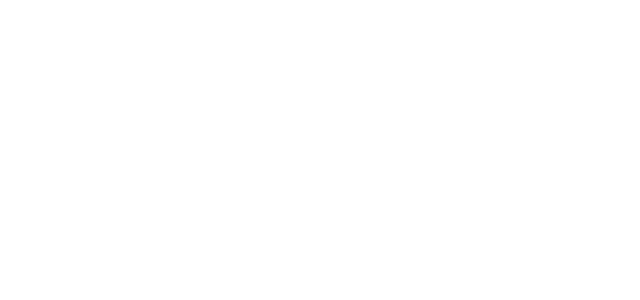
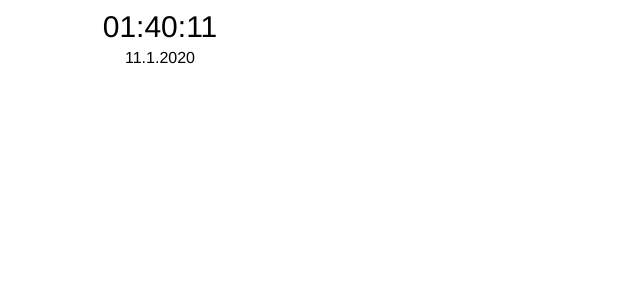
Before and after one commit to lukqw/oefferl, a Vue app: page / in a window 1280 px wide. Shown: the top 300 px of the page, without its empty margins (0-640 px from the left). Built offline with nearby package versions, Linux system fonts and the light colour scheme.

Commit message:
add time, date and weather

```diff
--- a/server.js
+++ b/server.js
@@ -7,6 +7,7 @@
 app.all('*', function (req, res, next) {
     // Set CORS headers: allow all origins, methods, and headers: you may want to lock this down in a production environment
     let originHeader = process.env.ACCESS_HEADER;
+    let appId = process.env.OMW_APP_ID;
     res.header("Access-Control-Allow-Origin", originHeader);
     res.header("Access-Control-Allow-Methods", "GET, PUT, PATCH, POST, DELETE");
     res.header("Access-Control-Allow-Headers", req.header('access-control-request-headers'));
@@ -21,6 +22,9 @@
             return;
         }
         console.log('got request for url: ' +  targetURL + ' ' + count++);
+        if(targetURL.endsWith("appid=")) {
+            targetURL += appId;
+        }
         request({ url: targetURL, method: req.method, json: req.body},
             function (error, response, body) {
                 if (error) {
--- /dev/null
+++ b/src/components/Clock.vue
@@ -0,0 +1,63 @@
+<template>
+  <div class="datetime">
+    <div class="time">
+      {{ time }}
+    </div>
+    <div class="date">
+    {{ date }}
+    </div>
+  </div>
+</template>
+
+<script>
+export default {
+  name: "Clock",
+  data: function() {
+    return {
+      time: "",
+      date: ""
+    }
+  },
+  created() {
+    setInterval(this.getNow, 1000);
+  },
+  methods: {
+    getNow: function() {
+      const today = new Date();
+      const date = today.getDate()+'.'+(today.getMonth()+1)+'.'+today.getFullYear();
+      let time = "";
+      if (today.getHours() < 10) {
+        time += "0";
+      }
+      time += today.getHours() + ":";
+      if (today.getMinutes() < 10) {
+        time += "0";
+      }
+      time += today.getMinutes() + ":";
+      if (today.getSeconds() < 10) {
+        time += "0";
+      }
+      time += today.getSeconds();
+      this.time = time;
+      this.date = date;
+    }
+  }
+}
+</script>
+
+<style scoped>
+  .datetime {
+    margin: 5px;
+    display: flex;
+    flex-direction: column;
+    justify-content: center;
+    align-items: center;
+  }
+  .date {
+    margin: 0 2px 5px 2px;
+  }
+  .time {
+    font-size: 30px;
+    margin: 5px;
+  }
+</style>
--- a/src/components/Oefferl.vue
+++ b/src/components/Oefferl.vue
@@ -1,18 +1,22 @@
 <template>
   <div class="d-flex flex-column">
+    <Clock/>
     <div v-for="line in lines" :key="line.name">
       <list-entry :line="line">
       </list-entry>
     </div>
+    <Weather/>
   </div>
 </template>
 
 <script>
 import ListEntry from "@/components/ListEntry";
+import Weather from "@/components/Weather";
+import Clock from "@/components/Clock";
 
 export default {
   name: 'Oefferl',
-        components: {ListEntry},
+  components: {Weather, ListEntry, Clock},
   data: function () {
     return {
       lines: [
@@ -46,7 +50,7 @@
     reloadPage() {
       setInterval(() => {
         location.reload();
-                }, 10800000);
+      }, 3600000);
     },
     getRequest(line) {
       this.axios.get('', {
--- /dev/null
+++ b/src/components/Weather.vue
@@ -0,0 +1,57 @@
+<template>
+  <div v-if="icon!==''" class="d-flex justify-content-center align-items-center">
+    <div id="temp"> {{ temp }} C° </div>
+    <img :src="'http://openweathermap.org/img/wn/' + icon + '@2x.png'"/>
+  </div>
+</template>
+
+<script>
+export default {
+  name: "Weather",
+  data: function () {
+    return {
+      temp: "",
+      icon: "",
+      wind: ""
+    }
+  },
+  created() {
+    this.getWeather();
+    this.updateWeather();
+  },
+  methods: {
+    getWeather() {
+      this.getRequest();
+    },
+    updateWeather() {
+      setInterval(() => {
+        this.getRequest();
+      }, 300000);
+    },
+    getRequest() {
+      this.axios.get('', {
+        headers: {
+          'Target-URL': 'http://api.openweathermap.org/data/2.5/weather?id=2761369&units=metric&appid='
+        }
+      }).then(response => {
+            this.temp = Math.trunc(response.data.main.temp);
+            this.icon = response.data.weather[0].icon;
+            this.wind = response.data.wind.speed;
+          });
+    }
+  }
+}
+</script>
+
+<style scoped>
+div {
+  margin: 10px;
+}
+img {
+  width: 70px;
+}
+#temp {
+  width: 70px;
+  text-align: end;
+}
+</style>
```
Lines whose indentation alone changed are shown as unchanged.
